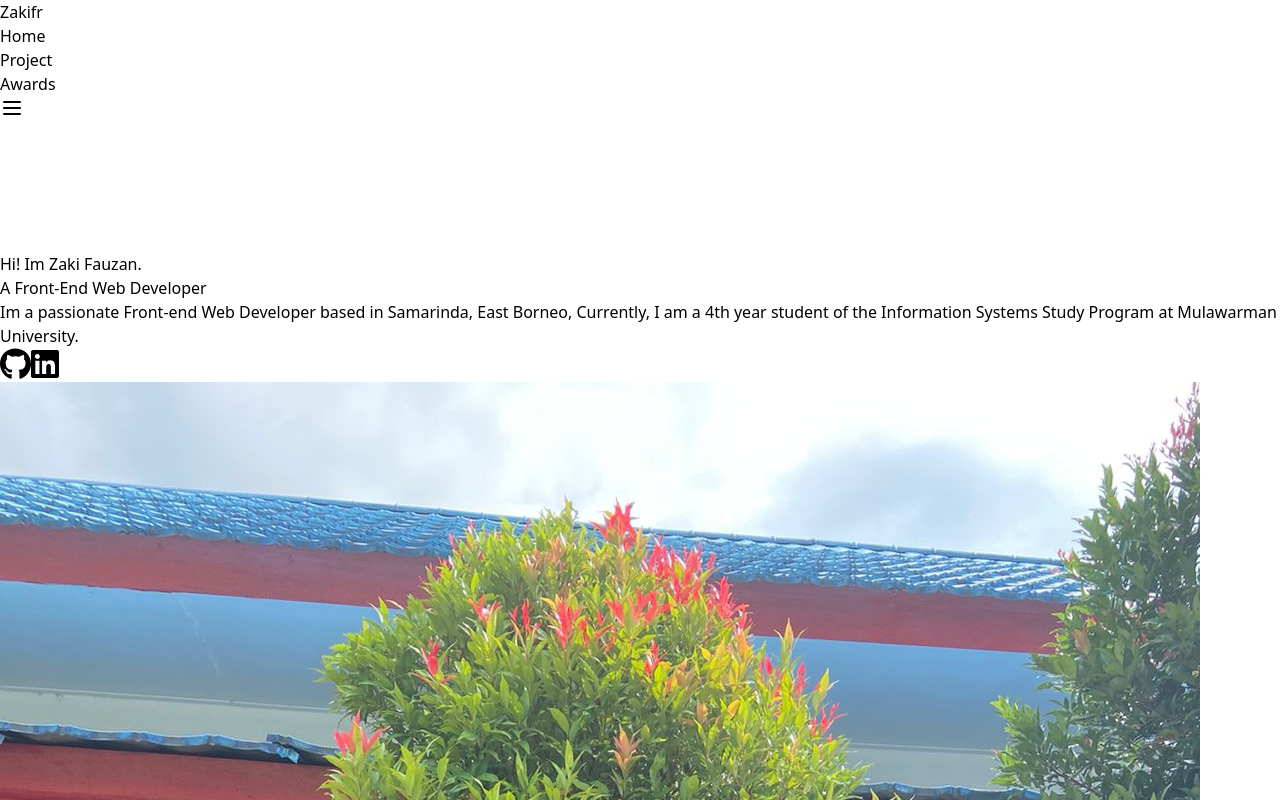
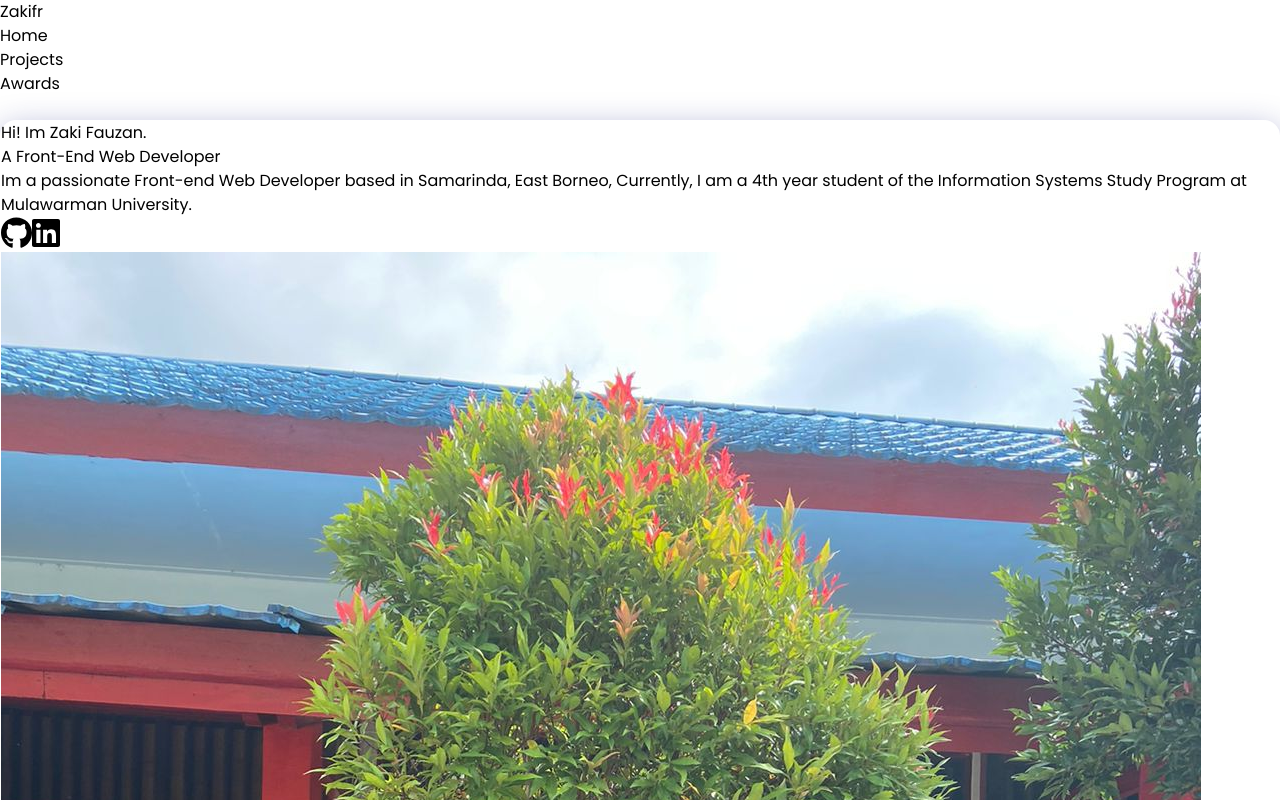
Before and after one commit to zakifauzanr/Forto_Zaki, a React (Vite) app: page / in a window 1280 px wide. Shown: the top 800 px of the page. Built offline with nearby package versions, Linux system fonts and the light colour scheme.

Commit message:
redesign web using glass component

```diff
--- a/index.html
+++ b/index.html
@@ -4,6 +4,7 @@
     <meta charset="UTF-8" />
     <link rel="icon" type="image/svg+xml" href="/vite.svg" />
     <meta name="viewport" content="width=device-width, initial-scale=1.0" />
+    <link href="https://fonts.googleapis.com/css2?family=Poppins:wght@300;400;500;600;700&display=swap" rel="stylesheet">
     <title>Zakifr Forto</title>
   </head>
   <body>
--- a/src/App.jsx
+++ b/src/App.jsx
@@ -3,7 +3,7 @@ import './App.css'
 import Main from './page/Main'
 import Navbars from './component/molecul/Navbars'
 import Project from './page/Project'
-import Footers from './Footers'
+import Footers from './component/molecul/Footers'
 
 function App() {
 
--- a/src/component/molecul/Navbars.jsx
+++ b/src/component/molecul/Navbars.jsx
@@ -2,129 +2,92 @@ import React from "react";
 import {
   Navbar,
   MobileNav,
+  IconButton,
   Typography,
-  IconButton,
 } from "@material-tailwind/react";
 import { Link } from "react-router-dom";
-import { Link as Linkdom } from 'react-scroll';
+import { Link as ScrollLink } from "react-scroll";
 
 export default function Navbars() {
   const [openNav, setOpenNav] = React.useState(false);
 
   React.useEffect(() => {
-    window.addEventListener(
-      "resize",
-      () => window.innerWidth >= 960 && setOpenNav(false),
-    );
+    const handleResize = () => window.innerWidth >= 960 && setOpenNav(false);
+    window.addEventListener("resize", handleResize);
+    return () => window.removeEventListener("resize", handleResize);
   }, []);
 
+  const navItems = [
+    { label: "Home", to: "/", isRoute: true },
+    { label: "Projects", to: "Project", offset: -50 },
+    { label: "Awards", to: "Award", offset: -70 },
+  ];
+
   const navList = (
-    <ul className="flex flex-col gap-2 lg:mb-0 lg:mt-0 lg:flex-row lg:items-center lg:gap-6">
+    <ul className="flex flex-col lg:flex-row gap-4 items-center">
+      {navItems.map(({ label, to, isRoute = false, offset = -60 }, idx) => (
         <Typography
+          key={idx}
           as="li"
           variant="small"
-        color="blue-gray"
-        className="p-1 font-normal"
+          className="text-gray-300 hover:text-white transition-colors duration-200 cursor-pointer"
         >
-        <Link to='/' className="flex items-center">
-          Home
-        </Link>
+          {isRoute ? (
+            <Link to={to}>{label}</Link>
+          ) : (
+            <ScrollLink
+              to={to}
+              smooth={true}
+              duration={500}
+              offset={offset}
+              spy={true}
+            >
+              {label}
+            </ScrollLink>
+          )}
         </Typography>
-      <Linkdom
-        className="nav-link"
-        to="Project"
-        spy={true}
-        smooth={true}
-        offset={-50}
-        duration={500}
-      >
-        <Typography
-          as="li"
-          variant="small"
-          color="blue-gray"
-          className="p-1 font-normal"
-        >
-          <a href="#" className="flex items-center">
-            Project
-          </a>
-        </Typography>
-      </Linkdom>
-      <Linkdom
-        className="nav-link"
-        to="Award"
-        spy={true}
-        smooth={true}
-        offset={-70}
-        duration={500}
-      >
-        <Typography
-          as="li"
-          variant="small"
-          color="blue-gray"
-          className="p-1 font-normal"
-        >
-          <a href="#" className="flex items-center">
-            Awards
-          </a>
-        </Typography>
-      </Linkdom>
+      ))}
     </ul>
   );
 
   return (
-      <Navbar className="sticky top-0 bg-black z-10 rounded-none px-4 py-2 lg:px-8 lg:py-4 border-none">
-        <div className="flex items-center justify-between text-blue-gray-900">
-          <Link to='/'>
-            <Typography
-              as="a"
-              href="#"
-              className="mr-4 cursor-pointer py-1.5 font-medium"
-            >
+    <Navbar className="sticky top-0 z-50 bg-black/80 backdrop-blur-md border-none rounded-none shadow-md px-4 py-3 lg:px-8 lg:py-4">
+      <div className="flex items-center justify-between text-white">
+        <Link to="/">
+          <Typography className="text-xl font-bold tracking-wide">
             Zakifr
           </Typography>
         </Link>
-          <div className="flex items-center gap-4">
-            <div className="mr-4 hidden lg:block">{navList}</div>
+        <div className="hidden lg:block">{navList}</div>
         <IconButton
           variant="text"
-              className="ml-auto h-6 w-6 text-inherit hover:bg-transparent focus:bg-transparent active:bg-transparent lg:hidden"
-              ripple={false}
+          className="lg:hidden text-white"
           onClick={() => setOpenNav(!openNav)}
         >
           {openNav ? (
             <svg
               xmlns="http://www.w3.org/2000/svg"
+              className="w-6 h-6"
               fill="none"
-                  className="h-6 w-6"
               viewBox="0 0 24 24"
               stroke="currentColor"
-                  strokeWidth={2}
             >
-                  <path
-                    strokeLinecap="round"
-                    strokeLinejoin="round"
-                    d="M6 18L18 6M6 6l12 12"
-                  />
+              <path strokeLinecap="round" strokeLinejoin="round" d="M6 18L18 6M6 6l12 12" />
             </svg>
           ) : (
             <svg
               xmlns="http://www.w3.org/2000/svg"
-                  className="h-6 w-6"
+              className="w-6 h-6"
               fill="none"
+              viewBox="0 0 24 24"
               stroke="currentColor"
-                  strokeWidth={2}
             >
-                  <path
-                    strokeLinecap="round"
-                    strokeLinejoin="round"
-                    d="M4 6h16M4 12h16M4 18h16"
-                  />
+              <path strokeLinecap="round" strokeLinejoin="round" d="M4 6h16M4 12h16M4 18h16" />
             </svg>
           )}
         </IconButton>
       </div>
-        </div>
-        <MobileNav open={openNav}>
+      <MobileNav open={openNav} className="bg-black text-white px-4">
         {navList}
       </MobileNav>
     </Navbar>
--- a/src/index.css
+++ b/src/index.css
@@ -1,3 +1,27 @@
 @tailwind base;
 @tailwind components;
 @tailwind utilities;
+/* index.css */
+body {
+  font-family: 'Poppins', sans-serif;
+}
+.glass {
+  background: rgba(255, 255, 255, 0.1);
+  border-radius: 1rem;
+  box-shadow: 0 8px 32px 0 rgba(31, 38, 135, 0.37);
+  backdrop-filter: blur(10px);
+  -webkit-backdrop-filter: blur(10px);
+  border: 1px solid rgba(255, 255, 255, 0.18);
+}
+@keyframes shine {
+  0% {
+    transform: translateX(-100%);
+  }
+  100% {
+    transform: translateX(100%);
+  }
+}
+
+.animate-shine {
+  animation: shine 1s ease-in-out;
+}
--- a/src/page/Main.jsx
+++ b/src/page/Main.jsx
@@ -9,8 +9,8 @@ import Project from '../section/Project';
 
 export default function Main(){
     return(
-        <div className="w-full bg-black text-white">
-            <div className="mx-7 lg:mx-16 lg:py-16 py-7 flex justify-evenly items-center flex-col lg:flex-row">
+        <div className="w-full min-h-screen  text-white">
+            <div className="mx-7 lg:mx-10 lg:py-16 py-7 flex justify-evenly items-center flex-col lg:flex-row glass pl-7">
                 <div className='w-full font-mono'>
                     <h1 className='text-2xl font-bold'>
                         <TypeAnimation
@@ -40,7 +40,7 @@ export default function Main(){
                     </a>
                 </div>
                 <div className='w-full flex justify-center'>
-                    <img className='w-96 h-96 object-cover rounded-full' src={zaki} alt="" />
+                    <img className='w-72 h-72 object-cover rounded-full border-4 border-white shadow-lg' src={zaki} alt="" />
                 </div>
             </div>
             <Know/>
--- a/src/section/Achieve.jsx
+++ b/src/section/Achieve.jsx
@@ -1,10 +1,10 @@
 export default function Achieve(){
     return(
         <div id="Award">
-        <div className='mx-5 lg:mx-12'>
+        <div className='mx-5 lg:mx-10'>
         <h1 className='text-2xl font-mono font-bold my-3 text-center'>Achievement</h1>
-            <div className="flex justify-between items-center">
-            <div>
+            <div className="flex justify-between items-center glass p-5 my-3 text-white w-full transition-shadow hover:shadow-xl">
+            <div className="">
                 <h1 className="text-lg font-semibold">
                     Delegates of Istanbul Youth Summit
                 </h1>
@@ -17,8 +17,8 @@ export default function Achieve(){
             </div>
                 <div className='font-light text-sm text-slate-300'>21 Apr 2021 – 23 Apr 2021 </div>
             </div>
-            <div className="flex justify-between items-center">
-            <div>
+            <div className="flex justify-between items-center glass p-5 my-3 text-white w-full transition-shadow hover:shadow-xl">
+            <div className="">
                 <h1 className="text-lg font-semibold">
                     Delegates of International Wonderfull Education
                 </h1>
--- a/src/section/Know.jsx
+++ b/src/section/Know.jsx
@@ -9,7 +9,7 @@ export default function Know(){
                 <h1 className='text-2xl font-mono font-bold text-left'>Experience</h1>
             </div>
             <div className="w-full grid grid-cols-1 lg:grid-cols-3 gap-4">
-                <div className='w-full bg-gray-600'>
+                <div className='w-full glass p-3'>
                     <img className='h-56 w-full object-cover' src={zaki4} alt="" />
                     <div className='p-5'>
                         <h1 className='font-mono text-lg font-semibold'>Organization</h1>
@@ -20,7 +20,7 @@ export default function Know(){
                         </ul>
                     </div>
                 </div>
-                <div className='w-full bg-gray-600'>
+                <div className='w-full glass p-3'>
                     <img className='h-56 w-full object-cover' src={zaki} alt="" />
                     <div className='p-5'>
                         <h1 className='font-mono text-lg font-semibold'>Volunteer</h1>
@@ -30,7 +30,7 @@ export default function Know(){
                         </ul>
                     </div>
                 </div>
-                <div className='w-full bg-gray-600'>
+                <div className='w-full glass p-3'>
                     <img className='h-56 w-full object-cover' src={zaki2} alt="" />
                     <div className='p-5'>
                         <h1 className='font-mono text-lg font-semibold'>International Conference</h1>
--- a/src/section/Project.jsx
+++ b/src/section/Project.jsx
@@ -8,7 +8,7 @@ export default function Project(){
         <div className="mx-10 py-5" id='Project'>
             <h1 className='text-2xl font-mono font-bold text-center my-3'>Recent Projects</h1>
             {DataProject.slice(0,3).map((item,idx)=>(
-                <div key={idx} className="my-3 flex flex-col lg:flex-row justify-left items-center border border-md p-5">
+                <div key={idx} className="glass my-3 flex flex-col lg:flex-row justify-left items-center p-5 transition-shadow hover:shadow-xl">
                     <img className='w-96 mx-5' src={item.Gambar || skeleton} alt="" />
                     <div>
                         <h1 className='text-xl font-semibold font-mono'><span>Nama Project </span>: {item.Nama}</h1>
```
Also changed, not shown: src/page/Project.jsx (+125 -108 lines), src/section/Skills.jsx (+4 -4 lines), src/component/molecul/Footers.jsx (renamed from src/Footers.jsx). Lines whose indentation alone changed are shown as unchanged.
